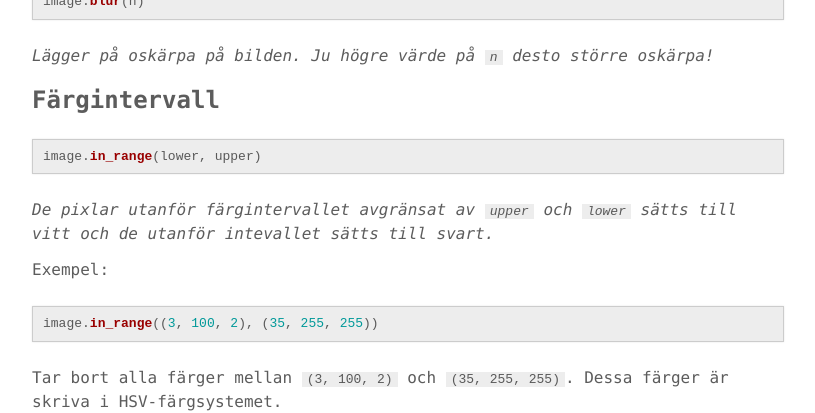
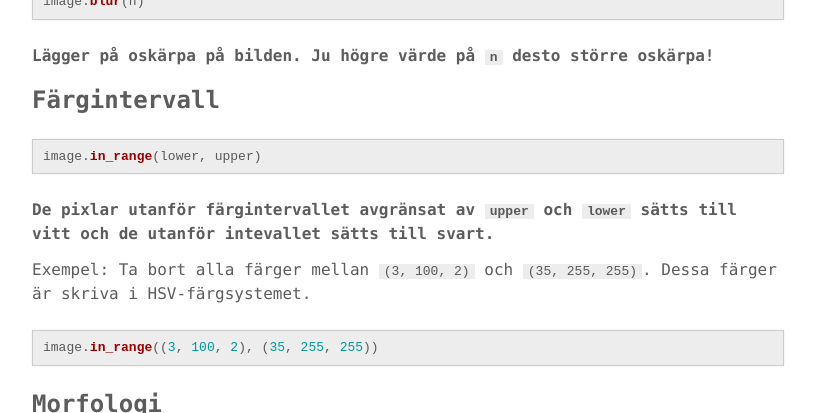
Before and after one commit to williamsjoblom/williamsjoblom.github.io, a Jekyll site: the page built from other/cv-lab.md, in a window 1280 px wide and 900 px high, scrolled down 2271 px, cut to the strip 0-413 px from the top of the window. Shown: the whole strip, without its empty margins (232-1047 px from the left). Built offline with Jekyll 4.4.1, drawn with Linux system fonts in a browser that asks for light colours.

Commit message:
Fix formatting

````diff
--- a/other/cv-lab.md
+++ b/other/cv-lab.md
@@ -58,42 +58,41 @@ image.show()
 {% highlight python %}
 image.blur(n)
 {% endhighlight %}
-*Lägger på oskärpa på bilden. Ju högre värde på `n` desto större oskärpa!*
+**Lägger på oskärpa på bilden. Ju högre värde på `n` desto större oskärpa!**
 
 ### Färgintervall
 {% highlight python %}
 image.in_range(lower, upper)
 {% endhighlight %}
-*De pixlar utanför färgintervallet avgränsat av `upper` och `lower` sätts till vitt och de utanför intevallet sätts till svart.*
+**De pixlar utanför färgintervallet avgränsat av `upper` och `lower` sätts till vitt och de utanför intevallet sätts till svart.**
 
 Exempel:
+Ta bort alla färger mellan `(3, 100, 2)` och `(35, 255, 255)`. Dessa färger är skriva i HSV-färgsystemet.
 {% highlight python %}
 image.in_range((3, 100, 2), (35, 255, 255))
 {% endhighlight %}
-Tar bort alla färger mellan `(3, 100, 2)` och `(35, 255, 255)`. Dessa färger är skriva i HSV-färgsystemet.
-
 
 ### Morfologi
 ![alt text](https://docs.opencv.org/2.4/_images/Morphology_1_Tutorial_Theory_Original_Image.png)
 
-_Originalbild._
+**Originalbild.**
 
 #### Erode
 *Krymper vita delar i bilden. Ju större värde på `n` desto större expansion.*
-```python
+{% highlight python %}
 image.erode(n)
-```
+{% endhighlight %}
 
 ![alt text](https://docs.opencv.org/2.4/_images/Morphology_1_Tutorial_Theory_Erosion.png)
 
-_Bild efter erode._
+**Bild efter erode.**
 
 #### Dilate
 *Expanderar vita delar i bilden. Ju större värde på `n` desto större krypning.*
-```python
+{% highlight python %}
 image.dilate(n)
-```
+{% endhighlight %}
 
 ![alt text](https://docs.opencv.org/2.4/_images/Morphology_1_Tutorial_Theory_Dilation.png)
 
-_Bild efter dilate._
+**Bild efter dilate.**
````
